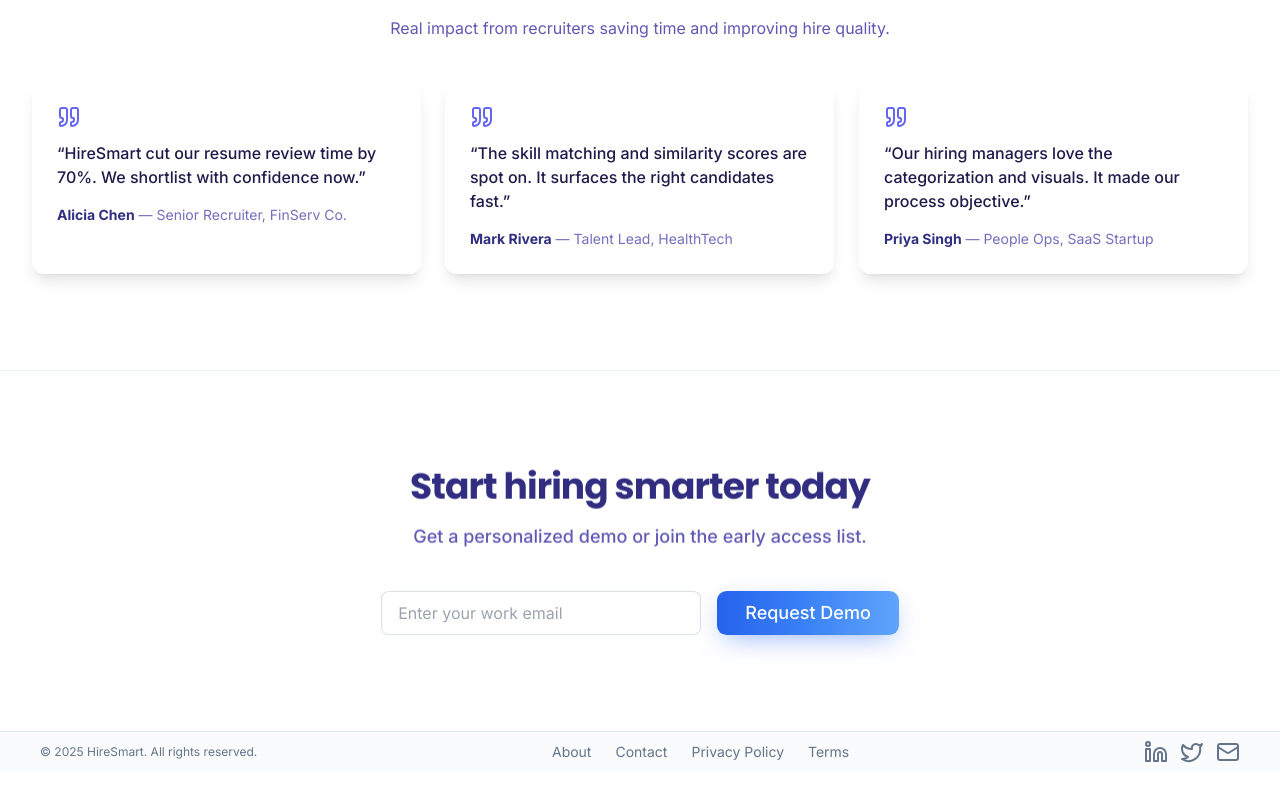
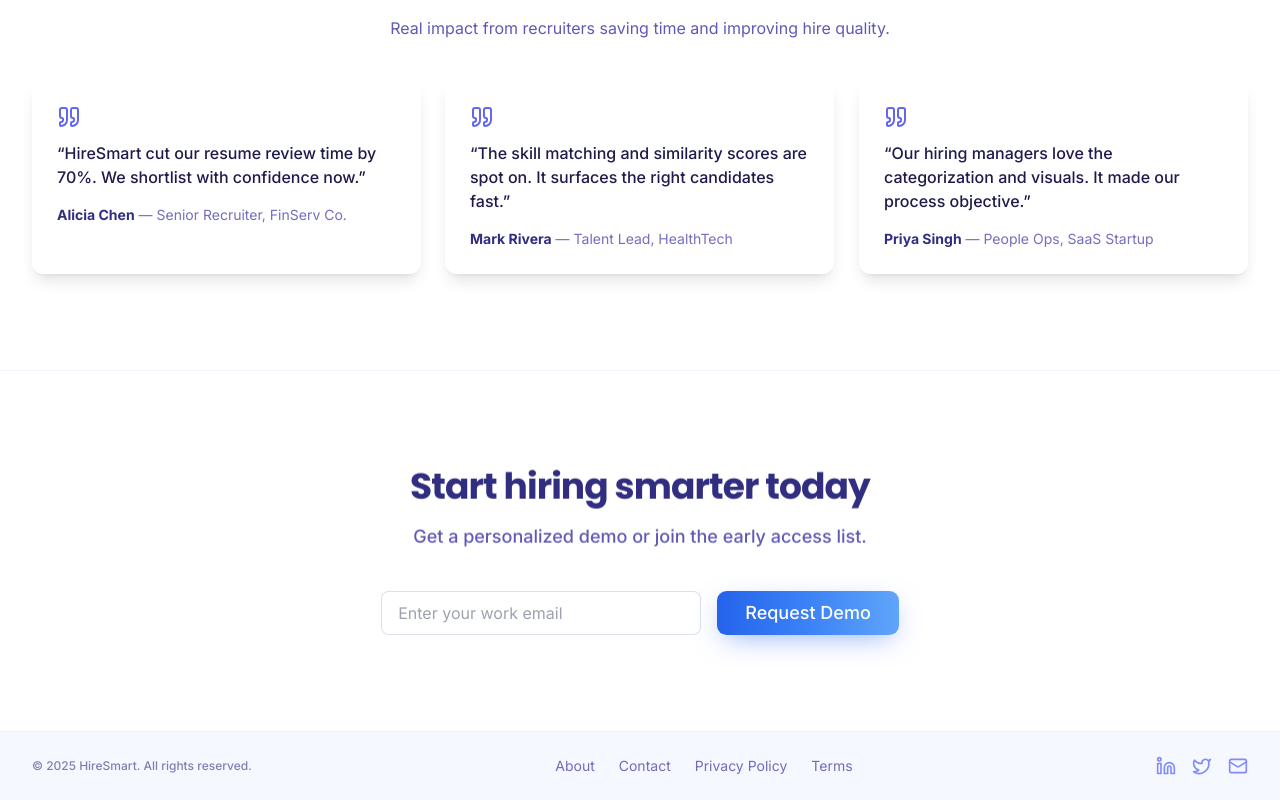
Before and after one commit to krishang2205/HireSmart, a React (Vite) app: page / in a window 1280 px wide. Shown: the part 2302-3102 px from the top of the page. Before the commit the page ends 3074 px from the top, so only its background shows below. Built offline with nearby package versions, Linux system fonts and the light colour scheme.

Commit message:
style(footer): modernize footer layout and colors

```diff
--- a/src/components/Footer.tsx
+++ b/src/components/Footer.tsx
@@ -2,25 +2,25 @@ import { Linkedin, Twitter, Mail } from "lucide-react";
 
 const Footer = () => {
 	return (
-		<footer className="border-t border-border bg-muted/40">
-			<div className="container mx-auto px-4 md:px-8 py-2">
-				<div className="flex flex-row items-center justify-between w-full">
+		<footer className="border-t border-indigo-100/50 bg-indigo-50/50 backdrop-blur-sm">
+			<div className="container mx-auto px-4 md:px-8 py-6">
+				<div className="flex flex-col md:flex-row items-center justify-between w-full gap-4">
 					{/* Left: Copyright */}
-					<div className="flex-shrink-0 text-xs text-muted-foreground pl-2">
+					<div className="text-xs text-indigo-900/60 font-medium">
 						© {new Date().getFullYear()} HireSmart. All rights reserved.
 					</div>
 					{/* Center: Links */}
 					<nav aria-label="Footer links" className="flex gap-6 text-sm justify-center flex-1">
-						<a href="#" className="story-link">About</a>
-						<a href="#" className="story-link">Contact</a>
-						<a href="#" className="story-link">Privacy Policy</a>
-						<a href="#" className="story-link">Terms</a>
+						<a href="#" className="text-indigo-800/70 hover:text-indigo-600 transition-colors">About</a>
+						<a href="#" className="text-indigo-800/70 hover:text-indigo-600 transition-colors">Contact</a>
+						<a href="#" className="text-indigo-800/70 hover:text-indigo-600 transition-colors">Privacy Policy</a>
+						<a href="#" className="text-indigo-800/70 hover:text-indigo-600 transition-colors">Terms</a>
 					</nav>
 					{/* Right: Icons */}
-					<div className="flex items-center gap-3 text-muted-foreground pr-2">
-						<a href="#" aria-label="LinkedIn" className="hover-scale"><Linkedin /></a>
-						<a href="#" aria-label="Twitter" className="hover-scale"><Twitter /></a>
-						<a href="mailto:hello@hiresmart.app" aria-label="Email" className="hover-scale"><Mail /></a>
+					<div className="flex items-center gap-4 text-indigo-400">
+						<a href="#" aria-label="LinkedIn" className="hover:text-indigo-600 transition-colors transform hover:scale-110"><Linkedin className="w-5 h-5" /></a>
+						<a href="#" aria-label="Twitter" className="hover:text-indigo-600 transition-colors transform hover:scale-110"><Twitter className="w-5 h-5" /></a>
+						<a href="mailto:hello@hiresmart.app" aria-label="Email" className="hover:text-indigo-600 transition-colors transform hover:scale-110"><Mail className="w-5 h-5" /></a>
 					</div>
 				</div>
 			</div>
```
